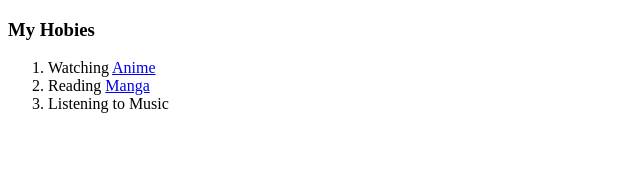
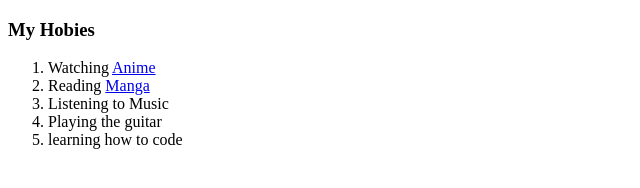
Before and after one commit to Sandeshjayawick/cv, a plain HTML site: page Hobies.html in a window 1280 px wide. Shown: the whole page, without its empty margins (0-640 px from the left). Drawn offline with Linux system fonts and the light colour scheme.

Commit message:
made changes to hobies

```diff
--- a/Hobies.html
+++ b/Hobies.html
@@ -14,6 +14,8 @@
         <li>Watching <a href="https://myanimelist.net/profile/sandesh_j"> Anime</a></li>
         <li>Reading <a href="https://myanimelist.net/mangalist/sandesh_j">Manga</a></li>
         <li>Listening to Music</li>
+        <li>Playing the guitar</li>
+        <li> learning how to code</li>
     </ol>
 
 </body>
```
